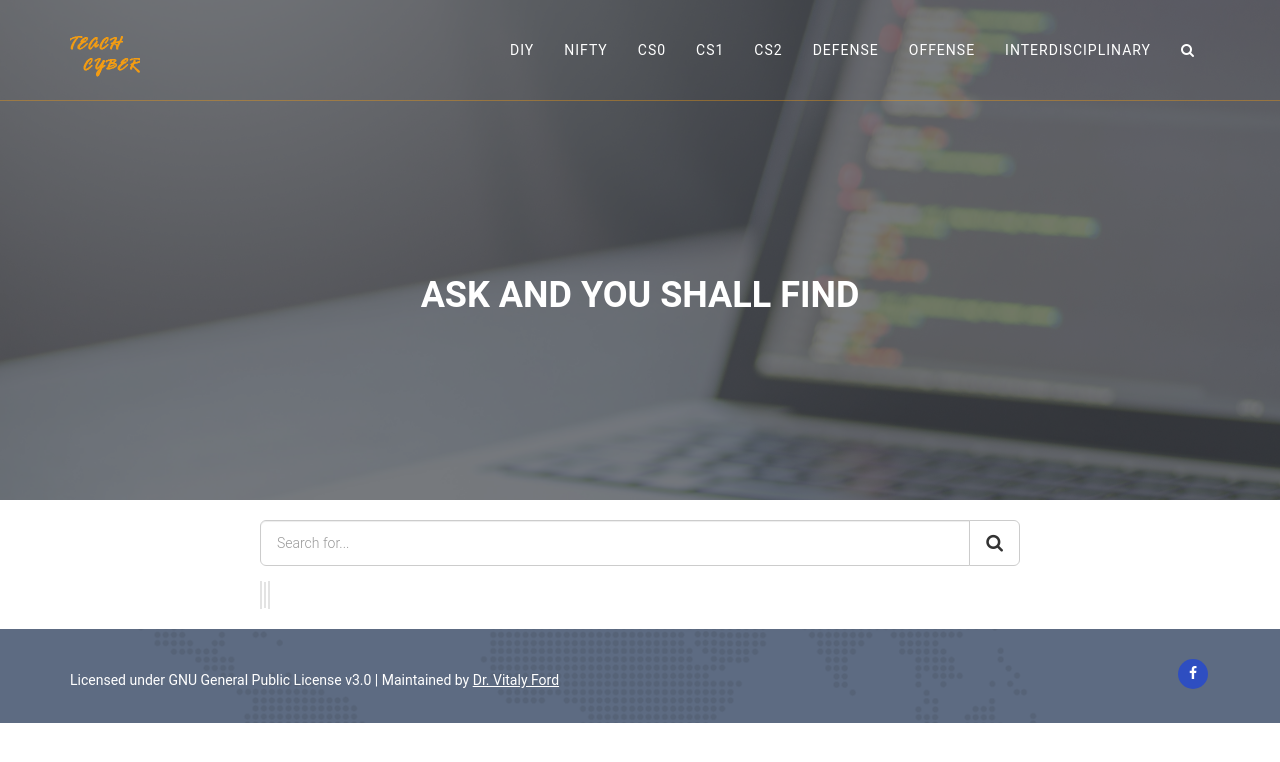
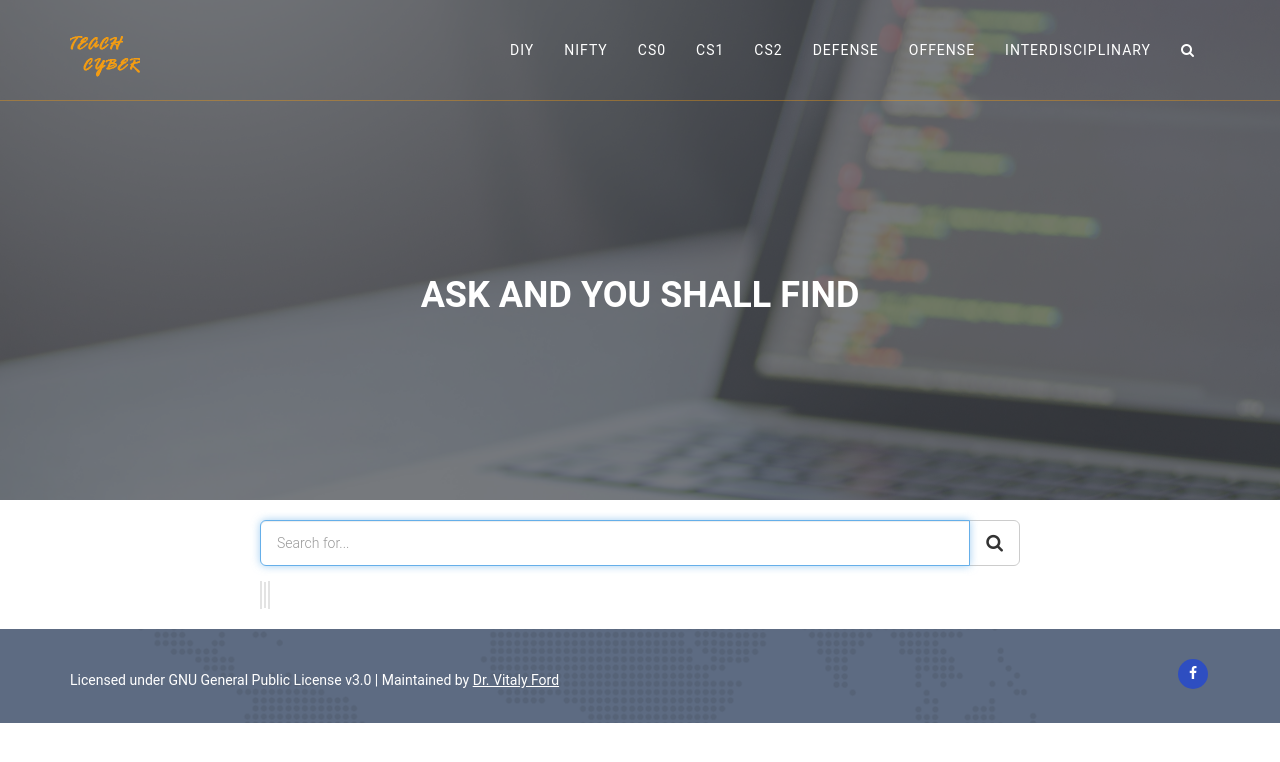
Before and after one commit to teachcyber/teachcyber.github.io, a Jekyll site: the page built from search.html, in a window 1280 px wide. Shown: the top 762 px of the page. Built offline with Jekyll 4.4.1, drawn with Linux system fonts in a browser that asks for light colours.

Commit message:
Make search field autofocused

```diff
--- a/search.html
+++ b/search.html
@@ -13,7 +13,7 @@ exclude_from_search: true
             <div class="annual-reports-content" style="padding: 0px 10px">
                 <form action="{{ page.url | relative_url }}">
                     <div class="input-group input-group-lg">
-                        <input type="text" placeholder="Search for..." name="q" id="tipue_search_input" class="form-control" pattern=".{2,}" title="At least 2 characters" required>
+                        <input type="text" placeholder="Search for..." name="q" id="tipue_search_input" class="form-control" pattern=".{2,}" title="At least 2 characters" required autofocus>
                         <span class="input-group-btn">
                             <button class="btn btn-default" type="submit">
                                 <i class="fa fa-search"></i>
```
